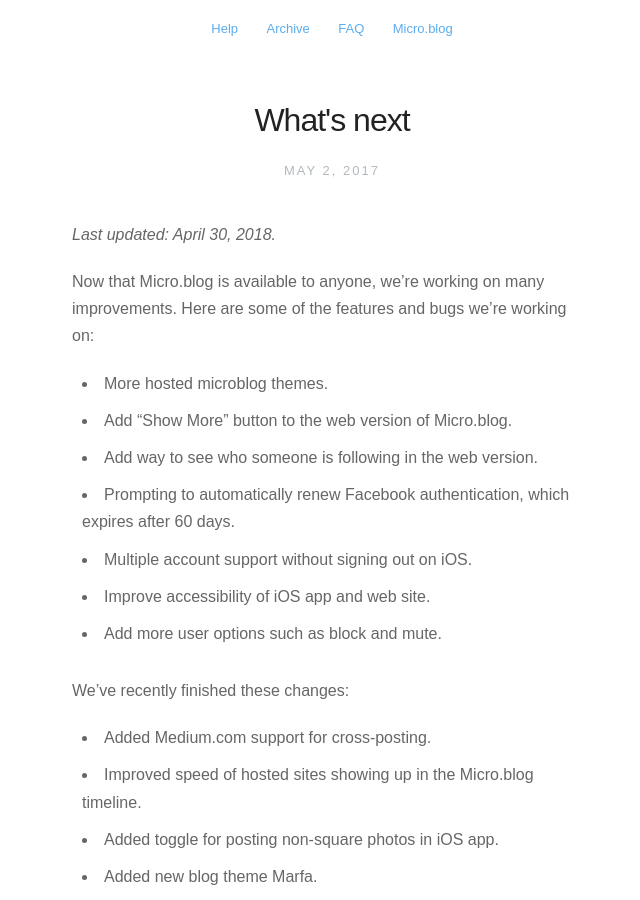
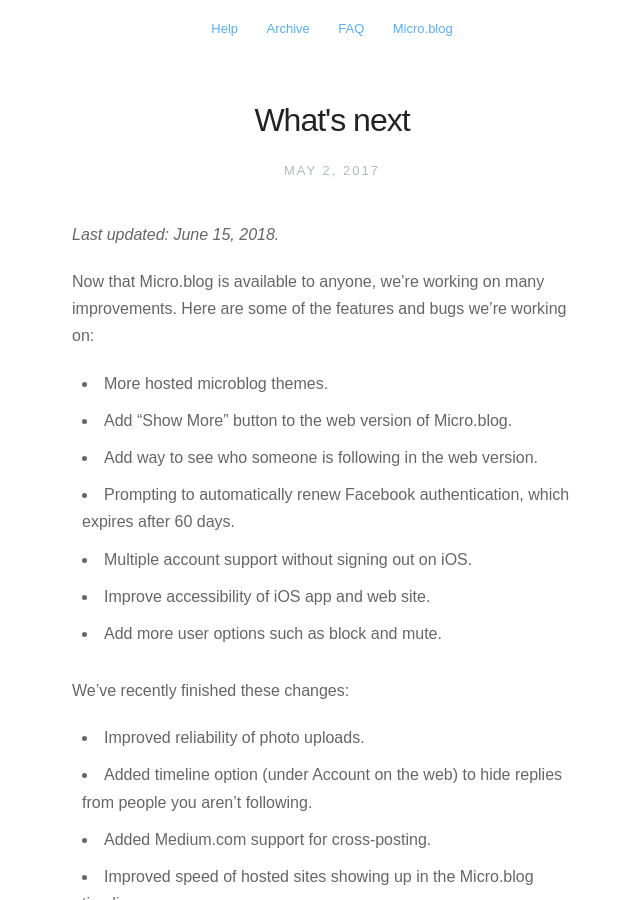
Before and after one commit to microdotblog/help.micro.blog, a Jekyll site: the page built from _posts/2017-05-02-whats-next.markdown, in a window 1280 px wide and 900 px high. Shown: the whole window, without its empty margins (308-948 px from the left). Built offline with Jekyll 4.4.1, drawn with Linux system fonts in a browser that asks for light colours; nearby versions of some CDN libraries.

Commit message:
Added a couple more recent changes (timeline option).

```diff
--- a/_posts/2017-05-02-whats-next.markdown
+++ b/_posts/2017-05-02-whats-next.markdown
@@ -4,7 +4,7 @@
 description: Some of the features and bugs we're working on.
 ---
 
-_Last updated: April 30, 2018._
+_Last updated: June 15, 2018._
 
 Now that Micro.blog is available to anyone, we're working on many improvements. Here are some of the features and bugs we're working on:
 
@@ -18,6 +18,8 @@
 
 We've recently finished these changes:
 
+* Improved reliability of photo uploads.
+* Added timeline option (under Account on the web) to hide replies from people you aren't following.
 * Added Medium.com support for cross-posting.
 * Improved speed of hosted sites showing up in the Micro.blog timeline.
 * Added toggle for posting non-square photos in iOS app.
```
